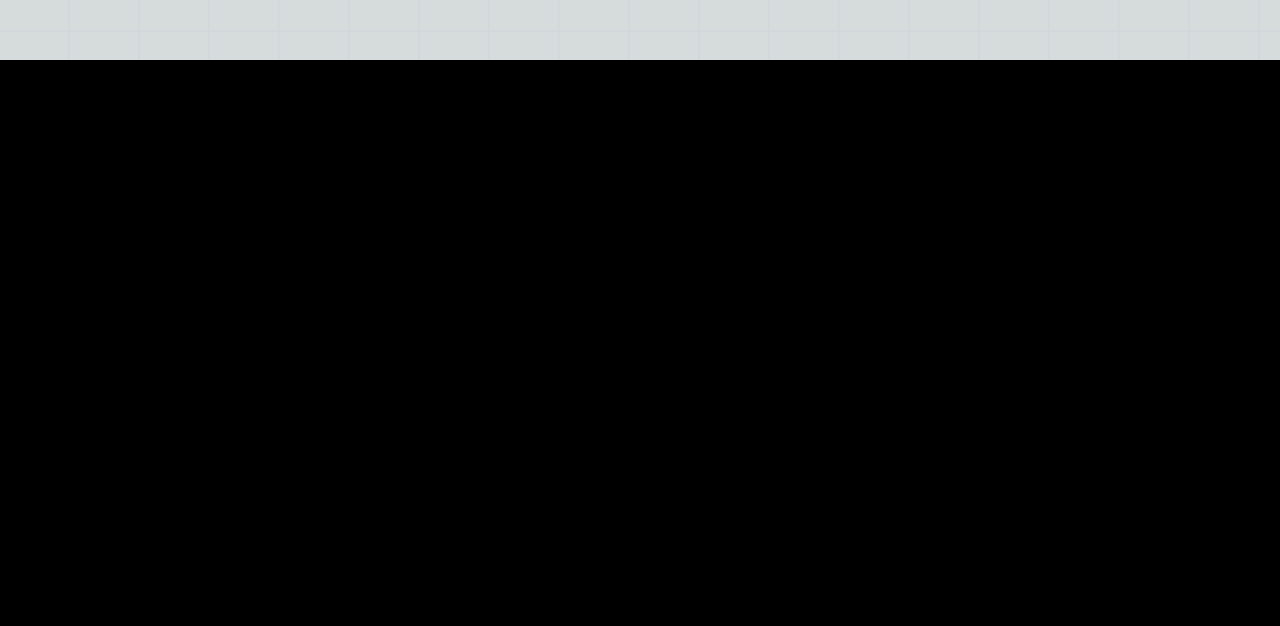
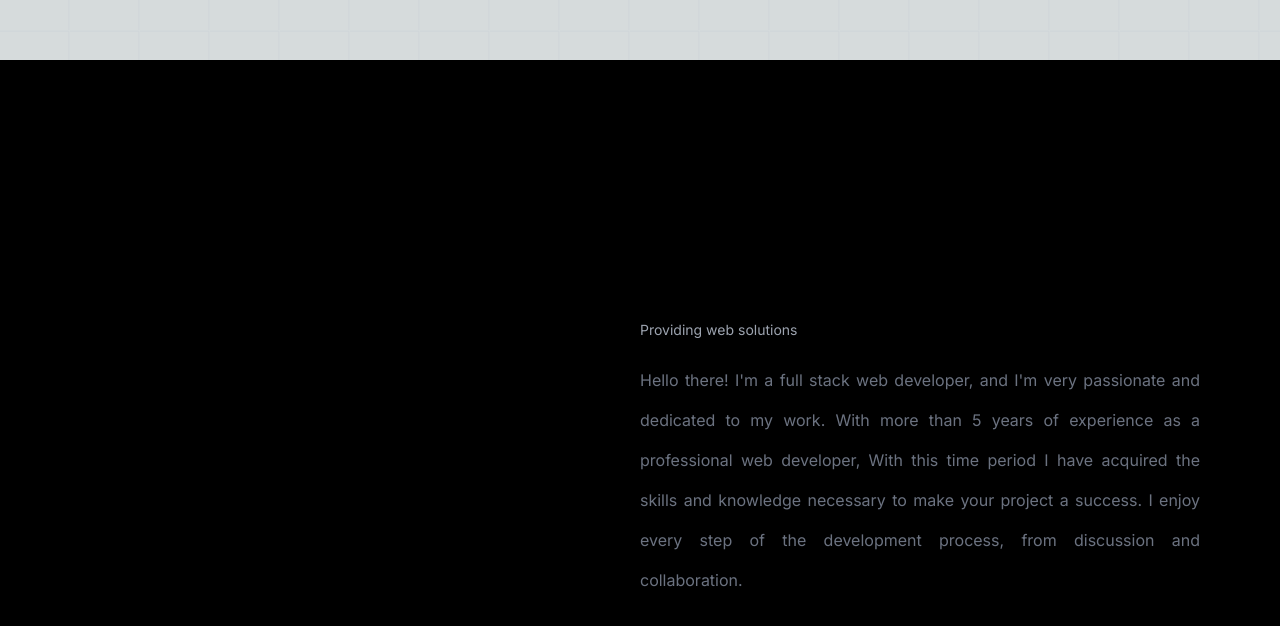
Before and after one commit to Chinurum-Omenuko/my-portfolio, a Next.js app: page / in a window 1280 px wide. Shown: the part 740-1366 px from the top of the page. Built offline with nearby package versions, Linux system fonts and the light colour scheme.

Commit message:
adds about section component

```diff
--- a/app/page.tsx
+++ b/app/page.tsx
@@ -3,12 +3,14 @@ import Header from './components/Header/Header'
 import HomeLanding from './components/HomeLanding/HomeLanding'
 import Contacts from './components/Contacts/Contacts'
 import Resume from './components/Resume/Resume'
+import About from './components/About/About'
 
 export default function Home() {
   return (
     <div className="pagecontainer">
       <Header />
       <HomeLanding />
+      <About />
       <Resume />
       <Contacts />
     </div>
```
